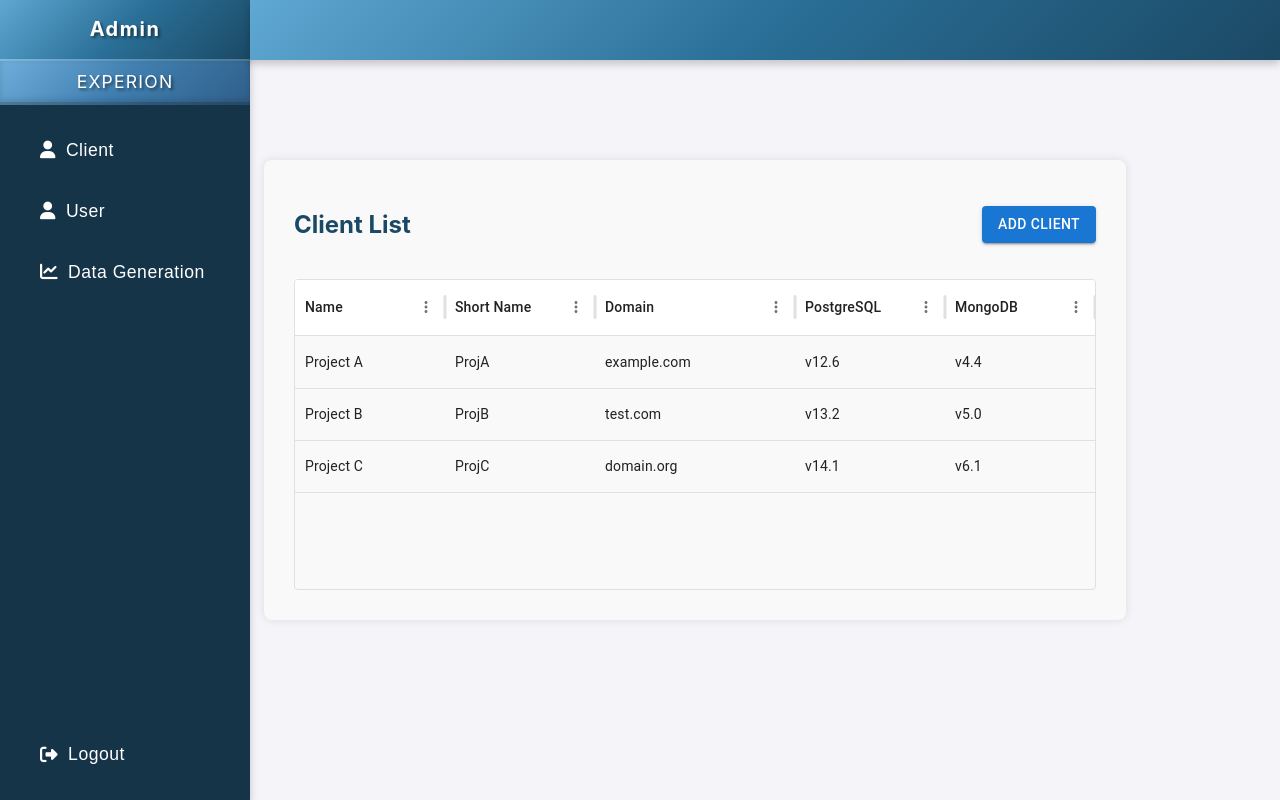
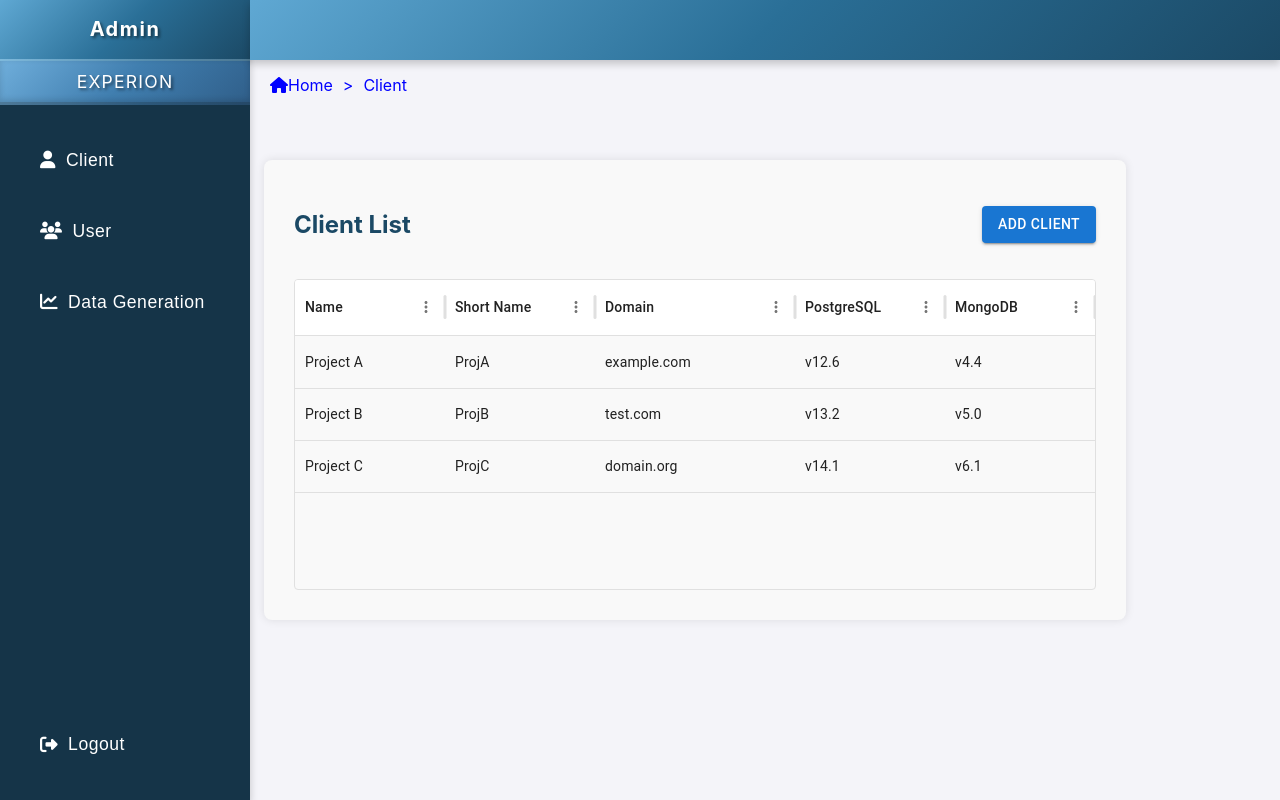
Before and after one commit to amalapeterexperionmea/datagen, a React (Create React App) app: page /client in a window 1280 px wide. Built offline with nearby package versions, Linux system fonts and the light colour scheme.

Commit message:
bread component

```diff
--- a/package.json
+++ b/package.json
@@ -6,6 +6,9 @@
     "@emotion/react": "^11.13.3",
     "@emotion/styled": "^11.13.0",
     "@fortawesome/fontawesome-free": "^6.6.0",
+    "@fortawesome/fontawesome-svg-core": "^6.6.0",
+    "@fortawesome/free-solid-svg-icons": "^6.6.0",
+    "@fortawesome/react-fontawesome": "^0.2.2",
     "@mui/material": "^6.1.5",
     "@mui/x-data-grid": "^7.21.0",
     "@testing-library/jest-dom": "^5.17.0",
@@ -16,6 +19,7 @@
     "components": "^0.1.0",
     "react": "^18.3.1",
     "react-dom": "^18.3.1",
+    "react-icons": "^5.3.0",
     "react-router-dom": "^6.27.0",
     "react-scripts": "5.0.1",
     "styled": "^1.0.0",
--- a/src/Components/Layout/BaseMenuItem.js
+++ /dev/null
@@ -1,33 +0,0 @@
-import styled from 'styled-components';
-
-const BaseMenuItem = styled.li`
-  padding: 20px 25px;
-  color: white;
-  cursor: pointer;
-  font-family: 'Poppins', sans-serif;
-  font-weight: 500;
-  font-size: 1.1em;
-  letter-spacing: 0.5px;
-  transition: background-color 0.4s, transform 0.4s, box-shadow 0.4s;
-  display: flex;
-  align-items: center;
-  border-radius: 8px;
-
-  &:hover {
-    background-color: rgba(255, 255, 255, 0.1);
-    transform: translateY(-3px) scaleX(1.02);
-    box-shadow: 0px 8px 15px rgba(0, 0, 0, 0.2);
-  }
-
-  i {
-    margin-right: 10px;
-    transition: transform 0.4s, color 0.4s;
-  }
-
-  &:hover i {
-    transform: scale(1.15);
-    color: #ffcc00;
-  }
-`;
-
-export default BaseMenuItem;
--- /dev/null
+++ b/src/Components/Layout/Breadcrumb.js
@@ -0,0 +1,92 @@
+
+
+import React from 'react';
+import styled from 'styled-components';
+import { useNavigate } from 'react-router-dom';
+import { FontAwesomeIcon } from '@fortawesome/react-fontawesome';
+import { faHome } from '@fortawesome/free-solid-svg-icons';
+
+//breadcrump config
+const HomeIcon = () => (
+  <svg xmlns="http://www.w3.org/2000/svg" width="16" height="16" fill="currentColor" className="bi bi-house" viewBox="0 0 16 16">
+    <path d="M8 .5l-7 7h2v7h10v-7h2l-7-7zM7 1.414L1 7h2v7h4v-4h2v4h4V7h2l-6-6-1 1z" />
+  </svg>
+);
+
+const breadcrumbConfig = [
+  { label: 'Home', path: '/layout', icon: <HomeIcon /> },
+  { label: 'Client', path: '/client' },
+  { label: 'User', path: '/user' },
+  { label: 'Data Generation', path: '/data-generation' },
+  // Add more breadcrumb items as needed
+];
+
+
+
+
+
+
+
+
+
+
+
+const BreadcrumbWrapper = styled.nav`
+  position: fixed;
+  top: 75px;
+  left: 270px;
+  margin: 0;
+  display: flex;
+  z-index: 1000;
+`;
+
+const BreadcrumbItem = styled.span`
+  margin-right: 10px;
+  cursor: pointer;
+  color: blue;
+
+  &:not(:last-child)::after {
+    content: '>';
+    margin-left: 10px;
+  }
+
+  &:hover {
+    text-decoration: none;
+  }
+
+  display: flex; /* Ensure items are aligned */
+  align-items: center; /* Center icon and text vertically */
+`;
+
+export const Breadcrumb = ({ currentPath }) => {
+  const navigate = useNavigate();
+
+  // Include Home breadcrumb explicitly
+  const breadcrumbItems = breadcrumbConfig.filter(item => currentPath === item.path || currentPath.includes(item.path));
+
+  // Always include "Home" in the breadcrumb if not already there
+  if (!breadcrumbItems.some(item => item.label === 'Home')) {
+    breadcrumbItems.unshift({ label: 'Home', path: '/layout', icon: <FontAwesomeIcon icon={faHome} /> });
+  }
+
+  const handleBreadcrumbClick = (index) => {
+    navigate(breadcrumbItems[index].path);
+  };
+
+  return (
+    <BreadcrumbWrapper>
+      {breadcrumbItems.map((item, index) => (
+        <BreadcrumbItem key={index} onClick={() => handleBreadcrumbClick(index)}>
+          {item.icon && item.label === 'Home' ? (
+            <>
+              {item.icon} {/* Render icon */}
+              {item.label}
+            </>
+          ) : (
+            item.label
+          )}
+        </BreadcrumbItem>
+      ))}
+    </BreadcrumbWrapper>
+  );
+};
--- a/src/Components/Layout/ClientMenuItem.js
+++ /dev/null
@@ -1,16 +0,0 @@
-import React from 'react';
-import BaseMenuItem from './BaseMenuItem';
-import { Link } from 'react-router-dom';
-
-const ClientMenuItem = () => {
-  return (
-
-    <Link to="/client" style={{ textDecoration: 'none' }}>
-    <BaseMenuItem>
-    <i className="fas fa-user"></i>Client
-    </BaseMenuItem>
-    </Link>
-  );
-};
-
-export default ClientMenuItem;
--- a/src/Components/Layout/DataGenerationMenuItem.js
+++ /dev/null
@@ -1,12 +0,0 @@
-import React from 'react';
-import BaseMenuItem from './BaseMenuItem';
-import { Link } from 'react-router-dom';
-const DataGenerationMenuItem = () => {
-  return (
-    <Link to="/data-generation" style={{ textDecoration: 'none' }}>
-          <BaseMenuItem><i className="fas fa-chart-line"></i> Data Generation</BaseMenuItem>
-        </Link>
-  );
-};
-
-export default DataGenerationMenuItem;
--- a/src/Components/Layout/Layout.js
+++ b/src/Components/Layout/Layout.js
@@ -3,6 +3,7 @@ import React from 'react';
 import styled from 'styled-components';
 import Header from './Header';
 import Sidebar from './Sidebar';
+import { Breadcrumb } from './Breadcrumb'; // Import the Breadcrumb component
 
 const LayoutWrapper = styled.div`
   display: flex;
@@ -14,13 +15,16 @@ const MainContent = styled.div`
   width: 100%;
 `;
 
-const Layout = ({ children }) => {
+const Layout = () => {
+  const currentPath = window.location.pathname; // Get the current path
+
   return (
     <LayoutWrapper>
       <Sidebar />
       <MainContent>
-              <Header/>
-              { children }
+        <Header />
+        <Breadcrumb currentPath={currentPath} /> {/* Pass the current path to the Breadcrumb */}
+        {/* Other components can be added here */}
       </MainContent>
     </LayoutWrapper>
   );
--- a/src/Components/Layout/LogoutMenuItem.js
+++ /dev/null
@@ -1,33 +0,0 @@
-import React from 'react';
-import styled from 'styled-components';
-import BaseMenuItem from './BaseMenuItem';
-
-const LogoutItem = styled(BaseMenuItem)`
-  margin-top: auto; /* Pushes Logout to the bottom of the sidebar */
-
-  &:hover {
-    background-color: rgba(255, 255, 255, 0.1);
-    box-shadow: 0px 8px 15px rgba(0, 0, 0, 0.2);
-    transform: none; /* Prevents Logout text from transforming */
-  }
-
-  /* Keeping the text stable on hover */
-  span {
-    transition: none; /* Disable transitions for the text */
-  }
-
-  &:hover i {
-    transform: scale(1.15); /* Keep icon hover effect */
-    color: #E86850; /* Change icon color on hover */
-  }
-`;
-
-const LogoutMenuItem = () => {
-  return (
-    <LogoutItem>
-      <i className="fas fa-sign-out-alt"></i> Logout
-    </LogoutItem>
-  );
-};
-
-export default LogoutMenuItem;
--- a/src/Components/Layout/MenuIcons.js
+++ /dev/null
@@ -1,39 +0,0 @@
-
-
-import React from 'react';
-import styled from 'styled-components';
-import UserMenuItem from './UserMenuItem';
-import ClientMenuItem from './ClientMenuItem';
-import DataGenerationMenuItem from './DataGenerationMenuItem';
-import LogoutMenuItem from './LogoutMenuItem';
-
-const MenuWrapper = styled.nav`
-  background-color: transparent;
-  padding: 15px;
-  height: 100vh;
-  width: 220px;
-  display: flex;
-  flex-direction: column;
-`;
-
-const MenuList = styled.ul`
-  list-style-type: none;
-  padding: 0;
-  margin: 0;
-  flex-grow: 1;
-`;
-
-const MenuIcons = () => {
-  return (
-    <MenuWrapper>
-      <MenuList>
-        <ClientMenuItem />
-        <UserMenuItem />
-        <DataGenerationMenuItem />
-      </MenuList>
-      <LogoutMenuItem />
-    </MenuWrapper>
-  );
-};
-
-export default MenuIcons;
--- /dev/null
+++ b/src/Components/Layout/MenuItems.js
@@ -0,0 +1,104 @@
+
+
+import React from 'react';
+import styled from 'styled-components';
+import { useNavigate } from 'react-router-dom';
+
+const BaseMenuItem = styled.li`
+  padding: 20px 25px;
+  color: white;
+  cursor: pointer;
+  font-family: 'Poppins', sans-serif;
+  font-weight: 500;
+  font-size: 1.1em;
+  letter-spacing: 0.5px;
+  transition: background-color 0.4s, transform 0.4s, box-shadow 0.4s;
+  display: flex;
+  align-items: center;
+  border-radius: 8px;
+  margin-top: ${({ topMargin }) => topMargin || '0'};
+  margin-bottom: ${({ bottomMargin }) => bottomMargin || '0'};
+
+  &:hover {
+    background-color: rgba(255, 255, 255, 0.1);
+    transform: translateY(-3px) scaleX(1.02);
+    box-shadow: 0px 8px 15px rgba(0, 0, 0, 0.2);
+  }
+
+  i {
+    margin-right: 10px;
+    transition: transform 0.4s, color 0.4s;
+  }
+
+  &:hover i {
+    transform: scale(1.15);
+    color: #ffcc00;
+  }
+`;
+
+// Menu items configuration with adjustable margins
+const menuItemsConfig = [
+  {
+    iconClass: "fas fa-user",
+    label: "Client",
+    route: "/client",
+    topMargin: '10px',
+    bottomMargin: '10px',
+  },
+  {
+    iconClass: "fas fa-users",
+    label: "User",
+    route: "/user",
+    topMargin: '10px',
+    bottomMargin: '10px',
+  },
+  {
+    iconClass: "fas fa-chart-line",
+    label: "Data Generation",
+    route: "/data-generation",
+    topMargin: '10px',
+    bottomMargin: '10px',
+  },
+  {
+    iconClass: "fas fa-sign-out-alt",
+    label: "Logout",
+    isLogout: true,
+    topMargin: 'auto',
+    bottomMargin: '10px',
+  },
+];
+
+const MenuIcons = () => {
+  const navigate = useNavigate();
+
+  const handleItemClick = (item) => {
+    if (!item.isLogout) {
+      navigate(item.route);
+    } else {
+      //logout
+    }
+  };
+
+  return (
+    <nav style={{ backgroundColor: '#153448', padding: '15px', height: '100vh', width: '220px', display: 'flex', flexDirection: 'column' }}>
+      <ul style={{ listStyleType: 'none', padding: 0, margin: 0, flexGrow: 1 }}>
+        {menuItemsConfig.slice(0, -1).map((item, index) => (
+          <BaseMenuItem key={index} onClick={() => handleItemClick(item)} topMargin={item.topMargin} bottomMargin={item.bottomMargin}>
+            <i className={item.iconClass}></i>
+            {item.label}
+          </BaseMenuItem>
+        ))}
+      </ul>
+      <BaseMenuItem
+        onClick={() => handleItemClick(menuItemsConfig[menuItemsConfig.length - 1])}
+        topMargin={menuItemsConfig[menuItemsConfig.length - 1].topMargin}
+        bottomMargin={menuItemsConfig[menuItemsConfig.length - 1].bottomMargin}
+      >
+        <i className={menuItemsConfig[menuItemsConfig.length - 1].iconClass}></i>
+        {menuItemsConfig[menuItemsConfig.length - 1].label}
+      </BaseMenuItem>
+    </nav>
+  );
+};
+
+export default MenuIcons;
--- a/src/Components/Layout/Sidebar.js
+++ b/src/Components/Layout/Sidebar.js
@@ -1,7 +1,7 @@
 
 import React from 'react';
 import styled from 'styled-components';
-import MenuIcons from './MenuIcons';
+import MenuIcons from './MenuItems';
 
 const SidebarWrapper = styled.aside`
   background-color: #153448;
```
Also changed, not shown: src/index.js (+39 -1 lines), src/App.js (line endings or trailing spaces), 1 other file (tests, documents, lock files or other folders). Lines whose indentation alone changed are shown as unchanged.
